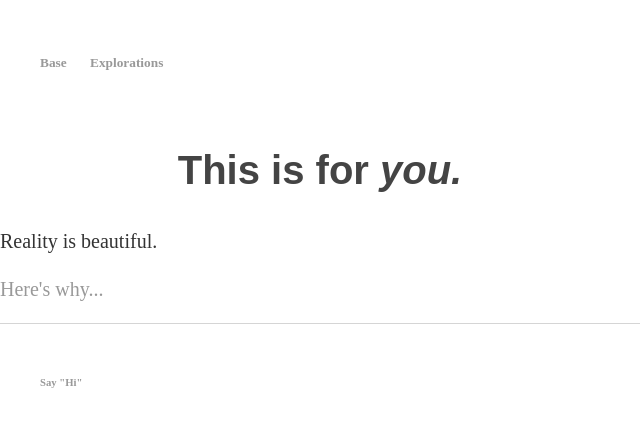
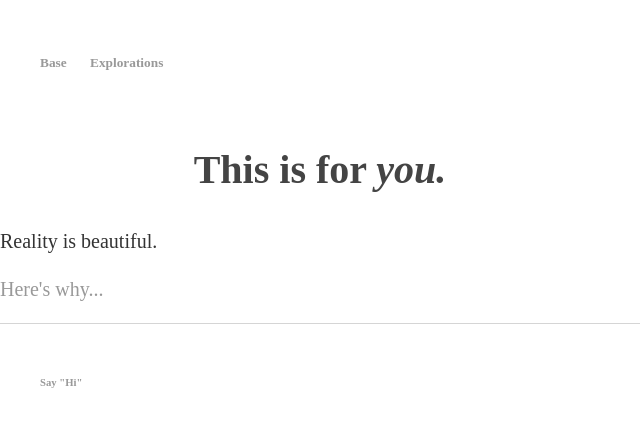
Before and after one commit to ray-dorai/ray-dorai.github.io, a Jekyll site: the page built from index.html, in a window 1280 px wide. Shown: the top 427 px of the page, without its empty margins (0-640 px from the left). Built offline with Jekyll 4.4.1, drawn with Linux system fonts in a browser that asks for light colours.

Commit message:
Update main.css

```diff
--- a/css/main.css
+++ b/css/main.css
@@ -27,7 +27,7 @@ a:hover {
 }
 h1 {
     font-size: 3em;
-    font-family: 'Fira Sans', sans-serif;
+    font-family: 'Fjord One', serif;
     text-align: center;
     max-width: 50vw;
 }
```
